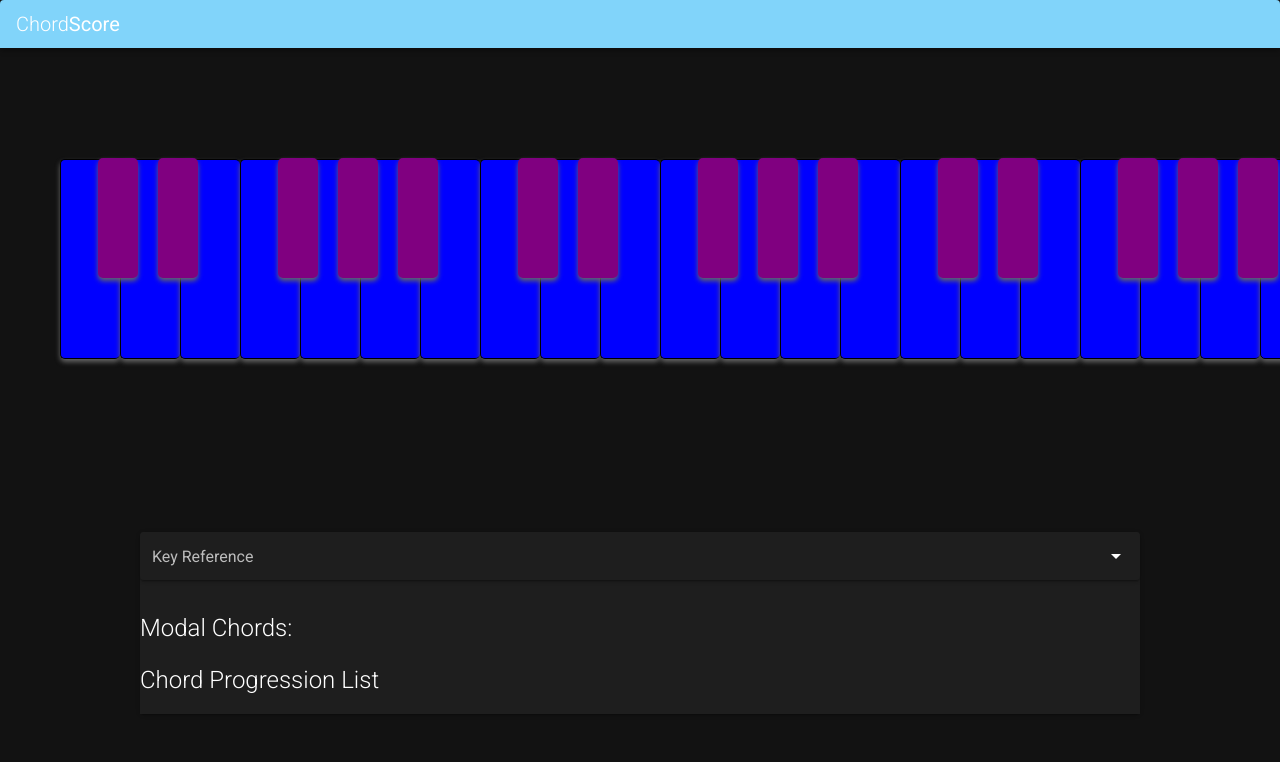
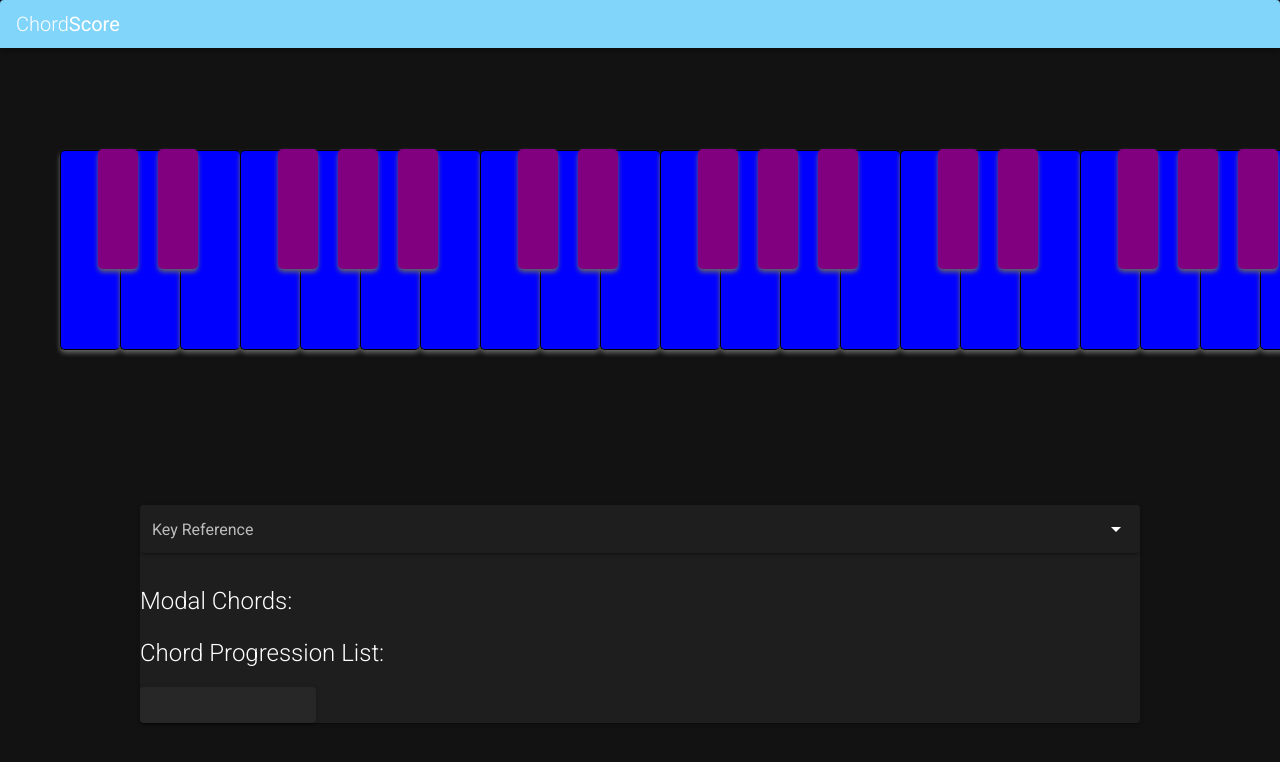
Before and after one commit to olivieromassi/ChordSchool, a Vue app: page / in a window 1280 px wide. Shown: the top 762 px of the page. Built offline with nearby package versions, Linux system fonts and the light colour scheme.

Commit message:
Added the method to find notable Chord progressions (there are still some cases in which the output is problematic)

```diff
--- a/src/components/ChordProgression.vue
+++ b/src/components/ChordProgression.vue
@@ -1,6 +1,6 @@
 <template>
     <div>
-        <h2 class="font-weight-light">Chord Progression List</h2>
+        <h2 class="font-weight-light">Chord Progression List:</h2>
         <v-btn v-if="progression.length > 0" @click="playProgression">
             <v-icon color="blue">play_arrow</v-icon>
         </v-btn>
@@ -11,6 +11,10 @@
                 </li>
             </draggable>
         </v-list>
+        <v-btn @click="notableChords">
+            <v-icon color="blue">chords</v-icon>
+        </v-btn>
+
     </div>
 </template>
 
@@ -28,6 +32,97 @@
             draggable
         },
         methods: {
+            notableChords(){
+                let chordstonic=[],k=-1,i,j,n,temp=[];
+                let ii_v_i =[],ii_v_p=[],allchords =[],ii_v=[],ii_v_i_p=[],indexNC,nam,nameNC=[];
+
+                let iii_vi_ii_v=[];
+                let i_vi_ii_v=[];
+                let i_ii_iii_iv=[];
+                let iii_vi_ii_v_p=[];
+                let i_vi_ii_v_p=[];
+                let i_ii_iii_iv_p=[];
+
+                for (i = 0; i < this.progression.length; i++) {
+                    chordstonic[i] = this.progression[i].tonic;
+                }
+
+                for (j = 0; j < 7; j++) {
+                    allchords[j] = this.modes[j].tonic;
+                }
+                ii_v_i = [allchords[1],allchords[4],allchords[0]];
+                ii_v =[allchords[1],allchords[4]];
+                iii_vi_ii_v=[allchords[2],allchords[5],allchords[1],allchords[4]];
+                i_vi_ii_v=[allchords[0],allchords[5],allchords[1],allchords[4]];
+                i_ii_iii_iv=[allchords[0],allchords[1],allchords[2],allchords[3]];
+
+                for (n = 0; n < this.progression.length-1; n++) {
+
+                    //"III_VI_II_V"
+                    if(n+4 <= this.progression.length){
+                        iii_vi_ii_v_p = [chordstonic[n],chordstonic[n+1],chordstonic[n+2],chordstonic[n+3]];
+                        if(iii_vi_ii_v_p.toString() === iii_vi_ii_v.toString()){
+                            k=k+1;
+                            console.log(k);
+                            indexNC=[n,n+1,n+2,n+3];
+                            nam="III_VI_II_V";
+                            n=n+3;
+                        }
+                    }
+
+                    //I_VI_II_V
+                    if(n+4 <= this.progression.length){
+                        i_vi_ii_v_p = [chordstonic[n],chordstonic[n+1],chordstonic[n+2],chordstonic[n+3]];
+                        if(i_vi_ii_v_p.toString() === i_vi_ii_v.toString()){
+                            k=k+1;
+                            console.log(k);
+                            indexNC=[n,n+1,n+2,n+3];
+                            nam="I_VI_II_V";
+                            n=n+3;
+                        }
+                    }
+
+                    //I_II_III_IV
+                    if(n+4 <= this.progression.length){
+                        i_ii_iii_iv_p= [chordstonic[n],chordstonic[n+1],chordstonic[n+2],chordstonic[n+3]];
+                        if(i_ii_iii_iv_p.toString() === i_ii_iii_iv.toString()){
+                            k=k+1;
+                            console.log(k);
+                            indexNC=[n,n+1,n+2,n+3];
+                            nam="I_II_III_IV";
+                            n=n+3;
+
+                        }
+                    }
+
+                    //II_V
+                    ii_v_p=[chordstonic[n],chordstonic[n+1]];
+                    if (ii_v_p.toString() === ii_v.toString()) {
+                        k=k+1;
+                        if(n+3 > this.progression.length || (n+3 <= this.progression.length && (chordstonic[n+2].toString() !== ii_v_i[2].toString()))){
+                            console.log(k);
+                            indexNC=[n,n+1];
+                            nam="II_V";
+                            n=n+1;
+                        }
+
+                        //II_V_I
+                        if(n+3 <= this.progression.length){
+                            ii_v_i_p = [chordstonic[n],chordstonic[n+1],chordstonic[n+2]];
+                            if(ii_v_i_p.toString() === ii_v_i.toString()){
+                                console.log(k);
+                                indexNC=[n,n+1,n+2];
+                                nam="II_V_I";
+                                n=n+2;
+                            }
+                        }
+                    }
+                    temp[k]=indexNC;
+                    nameNC[k]=nam;
+                }
+                console.log(temp);
+                console.log(nameNC);
+            },
             playProgression() {
                 let i = 0;
                 let x = [];
@@ -52,6 +147,11 @@
             }
         },
         computed: {
+            modes: {
+                get() {
+                    return this.$store.getters.getModes;
+                }
+            },
             progression: {
                 get() {
                     return this.$store.getters.getProgression
```
